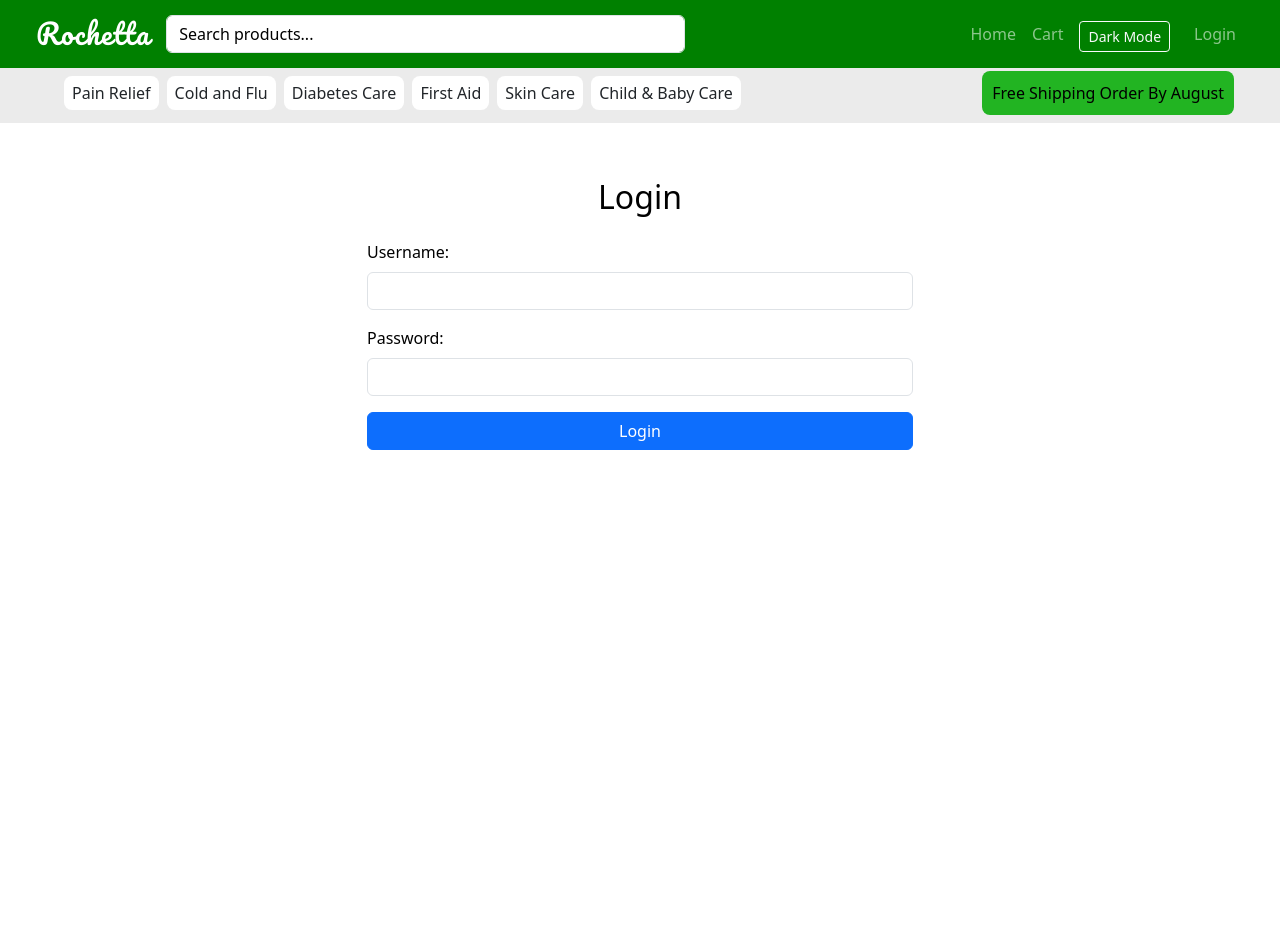
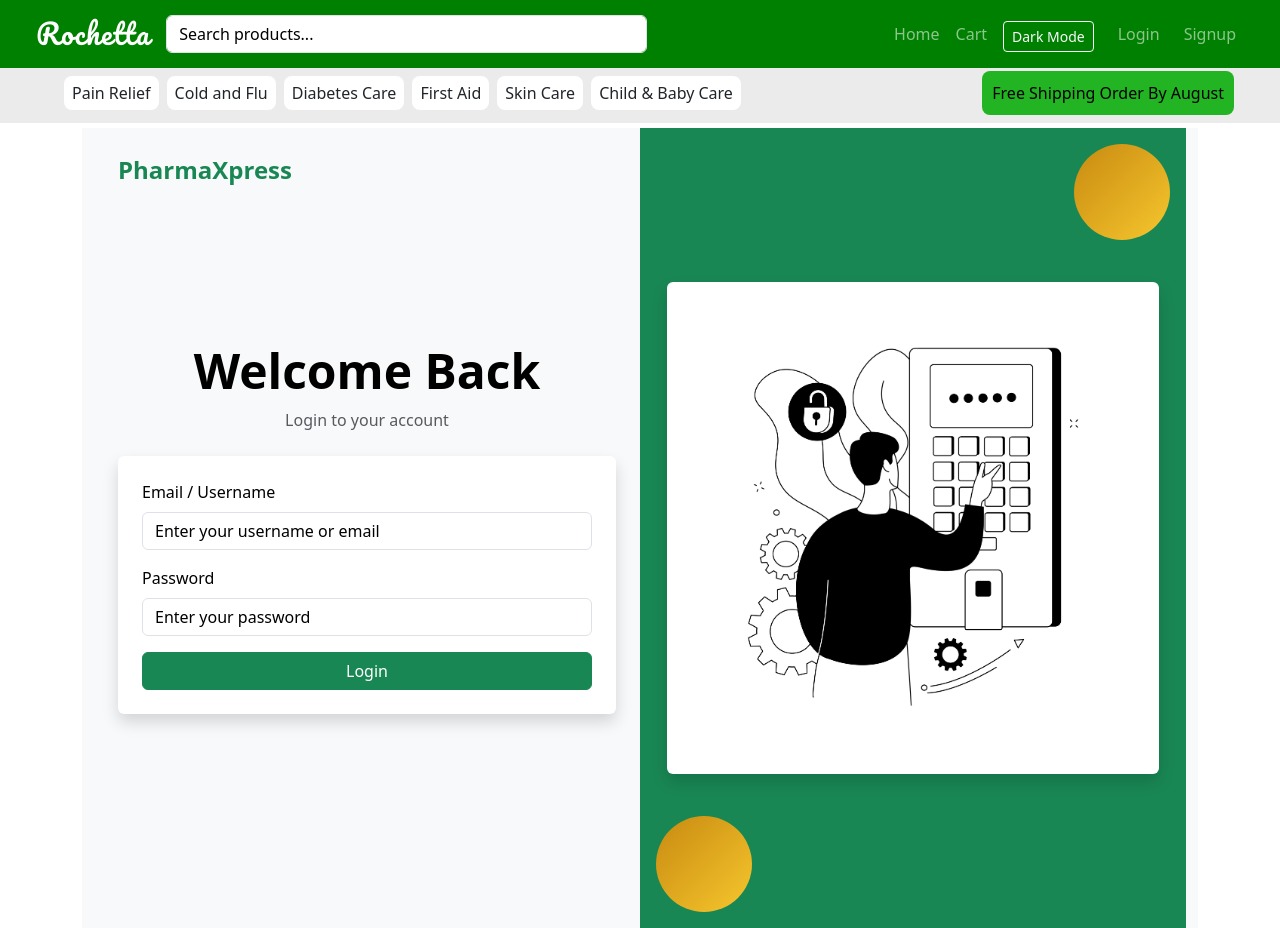
Before and after one commit to aelaraby6/Rochetta, a React (Vite) app: page /login in a window 1280 px wide. Before the commit the page ends 800 px from the top, so only its background shows below. Built offline with nearby package versions, Linux system fonts and the light colour scheme.

Commit message:
add sign up and footer

```diff
--- /dev/null
+++ b/src/components/Footer/footer.jsx
@@ -0,0 +1,56 @@
+import React from "react";
+import { Link } from "react-router-dom";
+import "./Footer.css";
+
+export default function Footer() {
+  return (
+    <footer className="footer-container text-white py-4 mt-5">
+      <div className="container">
+        <div className="row text-center text-md-start">
+          <div className="col-md-4 mb-4">
+            <h4 className="fw-bold" style={{ color: "#f4a460" }}>
+              PharmaXpress
+            </h4>
+            <p style={{ fontSize: "0.9rem" }}>
+              Your go-to pharmacy marketplace for fast, reliable, and affordable healthcare products.
+            </p>
+          </div>
+
+          <div className="col-md-4 mb-4">
+            <h5 className="text-uppercase mb-3">Quick Links</h5>
+            <ul className="list-unstyled">
+              <li>
+                <Link to="/" className="footer-link">Home</Link>
+              </li>
+              <li>
+                <Link to="/cart" className="footer-link">Cart</Link>
+              </li>
+              <li>
+                <Link to="/profile" className="footer-link">Profile</Link>
+              </li>
+              <li>
+                <Link to="/login" className="footer-link">Login</Link>
+              </li>
+            </ul>
+          </div>
+
+          <div className="col-md-4 mb-4">
+            <h5 className="text-uppercase mb-3">Contact Us</h5>
+            <p>Email: support@pharmaxpress.com</p>
+            <p>Phone: +20 100 123 4567</p>
+            <div className="social-icons mt-3">
+              <a href="#" className="me-3 footer-icon"><i className="bi bi-facebook"></i></a>
+              <a href="#" className="me-3 footer-icon"><i className="bi bi-twitter"></i></a>
+              <a href="#" className="footer-icon"><i className="bi bi-instagram"></i></a>
+            </div>
+          </div>
+        </div>
+
+        <hr className="border-top" />
+        <p className="text-center small mb-0">
+          &copy; {new Date().getFullYear()} PharmaXpress. All rights reserved.
+        </p>
+      </div>
+    </footer>
+  );
+}
--- a/src/components/NavBar/Navbar.jsx
+++ b/src/components/NavBar/Navbar.jsx
@@ -1,5 +1,5 @@
 import { Link } from "react-router-dom";
-import "./navbar.css"
+import "./navbar.css";
 
 export default function Navbar({
   count,
@@ -64,15 +64,20 @@ export default function Navbar({
               </button>
             </li>
 
-            <li className="nav-item">
+            <li className="nav-item d-flex gap-2">
               {user ? (
                 <Link className="nav-link" to="/profile">
-                  <i className="bi bi-person-circle fs-5"></i>{" "}
+                  <i className="bi bi-person-circle fs-5"></i>
                 </Link>
               ) : (
-                <Link className="nav-link" to="/login">
-                  Login
-                </Link>
+                <>
+                  <Link className="nav-link" to="/login">
+                    Login
+                  </Link>
+                  <Link className="nav-link" to="/signup">
+                    Signup
+                  </Link>
+                </>
               )}
             </li>
           </ul>
--- a/src/pages/Auth/Login.jsx
+++ b/src/pages/Auth/Login.jsx
@@ -1,47 +1,81 @@
 import { useState } from "react";
 import { useNavigate } from "react-router-dom";
+import LoginImg from "../../assets/Auth/login.jpg";
+import "./Signup.css";
 
-export default function Login({setCartItems ,setUser ,setIsLoggedIn}) {
+export default function Login({ setCartItems, setUser, setIsLoggedIn }) {
   const [username, setUsername] = useState("");
   const [password, setPassword] = useState("");
+  const [error, setError] = useState("");
   const navigate = useNavigate();
 
   const handleLogin = (e) => {
     e.preventDefault();
 
     const admin = JSON.parse(localStorage.getItem("adminAccount"));
+    const usersList = JSON.parse(localStorage.getItem("usersList")) || [];
 
-  const isAdmin = admin && username === admin.username && password === admin.password;
+    const isAdmin =
+      admin && username === admin.username && password === admin.password;
+
+    const isUser = usersList.find(
+      (user) => user.username === username && user.password === password
+    );
 
     const userData = isAdmin
       ? { ...admin }
-    : { username, password, role: "user" };
+      : isUser
+      ? { ...isUser }
+      : null;
 
+    if (!userData) {
+      setError("Invalid username or password");
+      return;
+    }
+
+    setError("");
     localStorage.setItem("user", JSON.stringify(userData));
     localStorage.setItem("isLoggedIn", "true");
-
     setUser(userData);
     setIsLoggedIn(true);
 
-  const savedCart = JSON.parse(localStorage.getItem(`cartItems_${userData.username}`)) || [];
+    const savedCart =
+      JSON.parse(localStorage.getItem(`cartItems_${userData.username}`)) || [];
     setCartItems(savedCart);
 
     navigate("/profile");
   };
 
+  return (
+    <div className="container-fluid d-flex flex-column flex-md-row min-vh-100 bg-light">
+      {/* Left Side - Form */}
+      <div className="col-12 col-md-6 d-flex flex-column justify-content-center px-4 py-5 position-relative">
+        <a
+          href="#"
+          className="position-absolute top-0 start-0 m-4 fs-4 fw-bold text-success text-decoration-none"
+        >
+          PharmaXpress
+        </a>
 
+        <div className="text-center">
+          <h1 className="display-5 fw-bold mb-2">Welcome Back</h1>
+          <p className="text-muted mb-4">Login to your account</p>
+        </div>
 
-
-  return (
-    <div style={{marginTop:"130px"}} className="container d-flex justify-content-center align-items-center ">
-  <div className="w-50">
-    <h2 className="text-center mb-4">Login</h2>
-    <form onSubmit={handleLogin}>
+        <form
+          className="mx-auto bg-white p-4 rounded shadow w-100"
+          style={{ maxWidth: "600px" }}
+          onSubmit={handleLogin}
+        >
           <div className="mb-3">
-        <label className="form-label">Username:</label>
+            <label htmlFor="username" className="form-label">
+              Email / Username
+            </label>
             <input
               type="text"
+              name="username"
               className="form-control"
+              placeholder="Enter your username or email"
               value={username}
               onChange={(e) => setUsername(e.target.value)}
               required
@@ -49,22 +83,64 @@ const handleLogin = (e) => {
           </div>
 
           <div className="mb-3">
-        <label className="form-label">Password:</label>
+            <label htmlFor="password" className="form-label">
+              Password
+            </label>
             <input
               type="password"
+              name="password"
               className="form-control"
+              placeholder="Enter your password"
               value={password}
               onChange={(e) => setPassword(e.target.value)}
               required
             />
+            {error && <div className="form-text text-danger">{error}</div>}
           </div>
 
-      <button type="submit" className="btn btn-primary w-100">
+          <button type="submit" className="btn btn-success w-100">
             Login
           </button>
         </form>
       </div>
+
+      {/* Right Side - Image */}
+      <div className="d-none d-md-flex col-md-6 align-items-center justify-content-center bg-success position-relative text-white">
+        <div
+          className="bubble top-right"
+          style={{
+            width: "6rem",
+            height: "6rem",
+            borderRadius: "50%",
+            background: "linear-gradient(135deg, #c88a10, #f6c72e)",
+            position: "absolute",
+            top: "1rem",
+            right: "1rem",
+            zIndex: 1,
+          }}
+        ></div>
+
+        <div
+          className="bubble bottom-left"
+          style={{
+            width: "6rem",
+            height: "6rem",
+            borderRadius: "50%",
+            background: "linear-gradient(135deg, #c88a10, #f6c72e)",
+            position: "absolute",
+            bottom: "1rem",
+            left: "1rem",
+            zIndex: 1,
+          }}
+        ></div>
+
+        <img
+          src={LoginImg}
+          alt="login"
+          className="img-fluid rounded shadow"
+          style={{ maxWidth: "90%", zIndex: 2 }}
+        />
       </div>
-
+    </div>
   );
 }
--- /dev/null
+++ b/src/pages/Auth/Signup.css
@@ -0,0 +1,18 @@
+.bubble {
+  width: 6rem;
+  height: 6rem;
+  border-radius: 50%;
+  background: linear-gradient(135deg, #c88a10, #f6c72e);
+  position: absolute;
+  z-index: 1;
+}
+
+.bubble.top-right {
+  top: 1rem;
+  right: 1rem;
+}
+
+.bubble.bottom-left {
+  bottom: 1rem;
+  left: 1rem;
+}
--- /dev/null
+++ b/src/pages/Auth/signup.jsx
@@ -0,0 +1,140 @@
+import React, { useState } from "react";
+import "./Signup.css";
+import SignUpImg from "../../assets/Auth/signup.jpg"
+
+export default function Signup() {
+  const [formData, setFormData] = useState({
+    name: "",
+    email: "",
+    password: "",
+    confirmPassword: "",
+  });
+
+  const [error, setError] = useState("");
+
+  const handleChange = (e) => {
+    setFormData((prev) => ({
+      ...prev,
+      [e.target.name]: e.target.value,
+    }));
+  };
+
+  const handleSubmit = (e) => {
+    e.preventDefault();
+    if (formData.password !== formData.confirmPassword) {
+      setError("Passwords do not match");
+    } else {
+      setError("");
+      console.log("Form Submitted", formData);
+    }
+  };
+
+  return (
+    <div className="container-fluid d-flex flex-column flex-md-row min-vh-100 bg-light">
+      {/* Left Side - Form */}
+      <div className="col-12 col-md-6 d-flex flex-column justify-content-center px-4 py-5 position-relative">
+        <a
+          href="#"
+          className="position-absolute top-0 start-0 m-4 fs-4 fw-bold text-success text-decoration-none"
+        >
+          PharmaXpress
+        </a>
+
+        <div className="text-center">
+          <h1 className="display-5 fw-bold mb-2">Create An Account</h1>
+          <p className="text-muted mb-4">Start your shooping journey today</p>
+        </div>
+
+        <form
+          className="mx-auto bg-white p-4 rounded shadow w-100"
+          style={{ maxWidth: "600px" }}
+          onSubmit={handleSubmit}
+        >
+          <div className="mb-3">
+            <label htmlFor="name" className="form-label">
+              Name
+            </label>
+            <input
+              type="text"
+              name="name"
+              className="form-control"
+              placeholder="Enter your name"
+              value={formData.name}
+              onChange={handleChange}
+              required
+            />
+          </div>
+
+          <div className="mb-3">
+            <label htmlFor="email" className="form-label">
+              Email
+            </label>
+            <input
+              type="email"
+              name="email"
+              className="form-control"
+              placeholder="Enter your email"
+              value={formData.email}
+              onChange={handleChange}
+              required
+            />
+          </div>
+
+          <div className="mb-3">
+            <label htmlFor="password" className="form-label">
+              Password
+            </label>
+            <input
+              type="password"
+              name="password"
+              className="form-control"
+              placeholder="Enter your password"
+              value={formData.password}
+              onChange={handleChange}
+              required
+            />
+          </div>
+
+          <div className="mb-3">
+            <label htmlFor="confirmPassword" className="form-label">
+              Confirm Password
+            </label>
+            <input
+              type="password"
+              name="confirmPassword"
+              className="form-control"
+              placeholder="Confirm your password"
+              value={formData.confirmPassword}
+              onChange={handleChange}
+              required
+            />
+            {error && <div className="form-text text-danger">{error}</div>}
+          </div>
+
+          <button type="submit" className="btn btn-success w-100">
+            Create Account
+          </button>
+
+          <p className="text-center mt-3 mb-0">
+            Already have an account?
+            <a href="#login" className="text-success text-decoration-underline ms-1">
+              Login
+            </a>
+          </p>
+        </form>
+      </div>
+
+      <div className="d-none d-md-flex col-md-6 align-items-center justify-content-center bg-success position-relative text-white">
+        <div className="bubble top-right"></div>
+        <div className="bubble bottom-left"></div>
+
+        <img
+          src={SignUpImg}
+          alt="signup"
+          className="img-fluid rounded shadow"
+          style={{ maxWidth: "90%", zIndex: 2 }}
+        />
+      </div>
+    </div>
+  );
+}
--- a/src/pages/Home/landingPage.jsx
+++ b/src/pages/Home/landingPage.jsx
@@ -1,9 +1,11 @@
 import "bootstrap/dist/css/bootstrap.min.css";
 import "./Landing.css";
 import landingImage from "../../assets/Home/doctor.png";
+import Footer from "../../components/Footer/footer";
 
 const Landing = () => {
   return (
+    <>
     <div className="landing-container vh-100 d-flex align-items-stretch text-white">
       <div className="container-fluid">
         <div className="row h-100">
@@ -28,6 +30,10 @@ const Landing = () => {
         </div>
       </div>
     </div>
+
+    <Footer />
+
+    </>
   );
 };
 
```
Also changed, not shown: src/App.jsx (+12 -0 lines), src/components/Footer/footer.css (added, +24 -0 lines), src/assets/Auth/login.jpg (added), 1 other file (tests, documents, lock files or other folders). Lines whose indentation alone changed are shown as unchanged.
